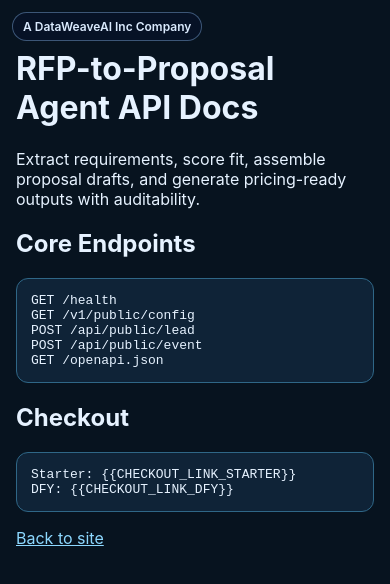
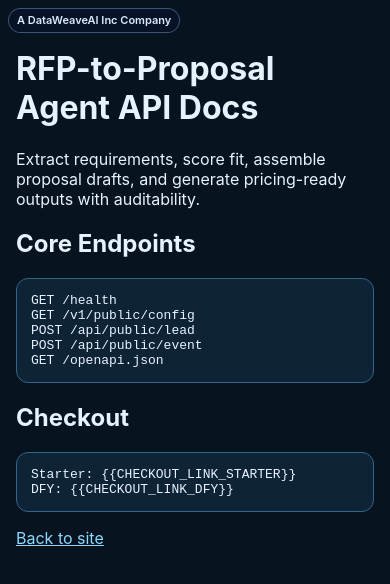
Before and after one commit to lego3072/rfp-to-proposal-agent, a plain HTML site: page landing/docs.html in a window 390 px wide. Drawn offline with Linux system fonts and the light colour scheme.

Commit message:
Normalize DataWeave badge style to ArtLog standard

```diff
--- a/landing/docs.html
+++ b/landing/docs.html
@@ -10,5 +10,43 @@ GET /openapi.json</pre>
     <h2>Checkout</h2><pre>Starter: {{CHECKOUT_LINK_STARTER}}
 DFY: {{CHECKOUT_LINK_DFY}}</pre>
     <p><a href="/">Back to site</a></p></main><a href="https://dataweaveai.com" class="dwai-company-badge" aria-label="A DataWeaveAI Inc Company">A DataWeaveAI Inc Company</a>
-<style>.dwai-company-badge{position:fixed;top:12px;left:12px;z-index:999;background:rgba(7,19,40,.86);color:#dbeafe;border:1px solid rgba(147,197,253,.38);padding:6px 10px;border-radius:999px;font-size:12px;font-weight:600;backdrop-filter:blur(6px);text-decoration:none}.dwai-company-badge:hover{color:#fff;border-color:rgba(59,130,246,.7)} (max-width:768px){.dwai-company-badge{top:8px;left:8px;font-size:11px;padding:5px 8px}}</style>
+
+
+<!-- DWAI_BADGE_ARTLOG_STANDARD_START -->
+<style>
+.dwai-company-badge{
+  position:fixed;
+  top:12px;
+  left:12px;
+  z-index:9999;
+  background:rgba(7,19,40,.86);
+  color:#dbeafe;
+  border:1px solid rgba(147,197,253,.38);
+  padding:6px 10px;
+  border-radius:999px;
+  font-size:12px;
+  font-weight:600;
+  line-height:1.2;
+  white-space:nowrap;
+  backdrop-filter:blur(6px);
+  -webkit-backdrop-filter:blur(6px);
+  text-decoration:none;
+  -webkit-font-smoothing:antialiased;
+  text-rendering:optimizeLegibility;
+}
+.dwai-company-badge:hover{
+  color:#fff;
+  border-color:rgba(59,130,246,.7);
+}
+@media (max-width:768px){
+  .dwai-company-badge{
+    top:8px;
+    left:8px;
+    font-size:11px;
+    padding:5px 8px;
+  }
+}
+</style>
+<!-- DWAI_BADGE_ARTLOG_STANDARD_END -->
+
 </body></html>
```
Also changed, not shown: landing/index.html (+39 -1 lines), landing/payment-success.html (+39 -1 lines), landing/privacy.html (+39 -1 lines), landing/terms.html (+39 -1 lines).
